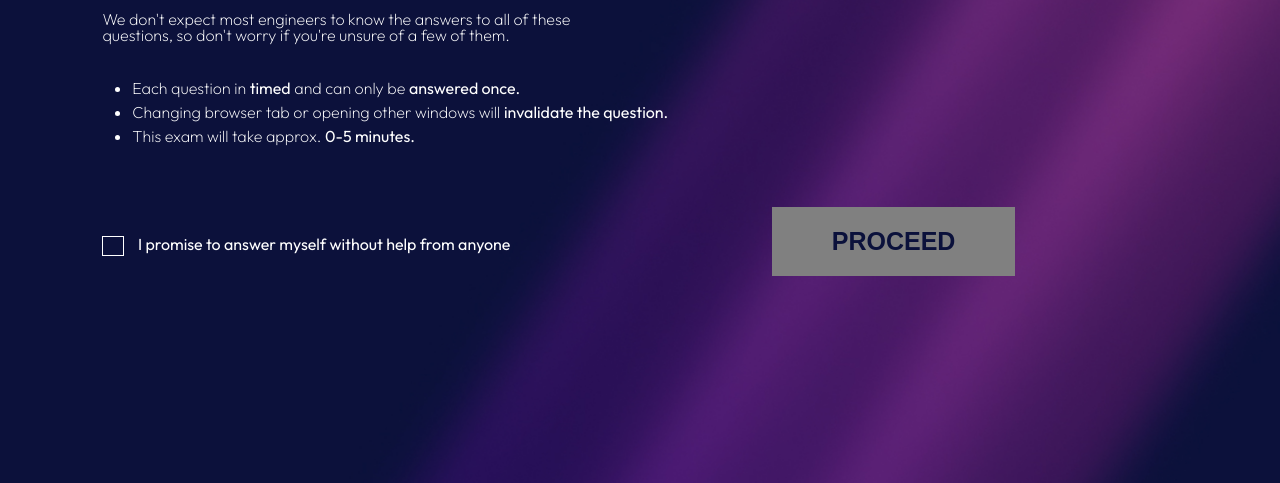
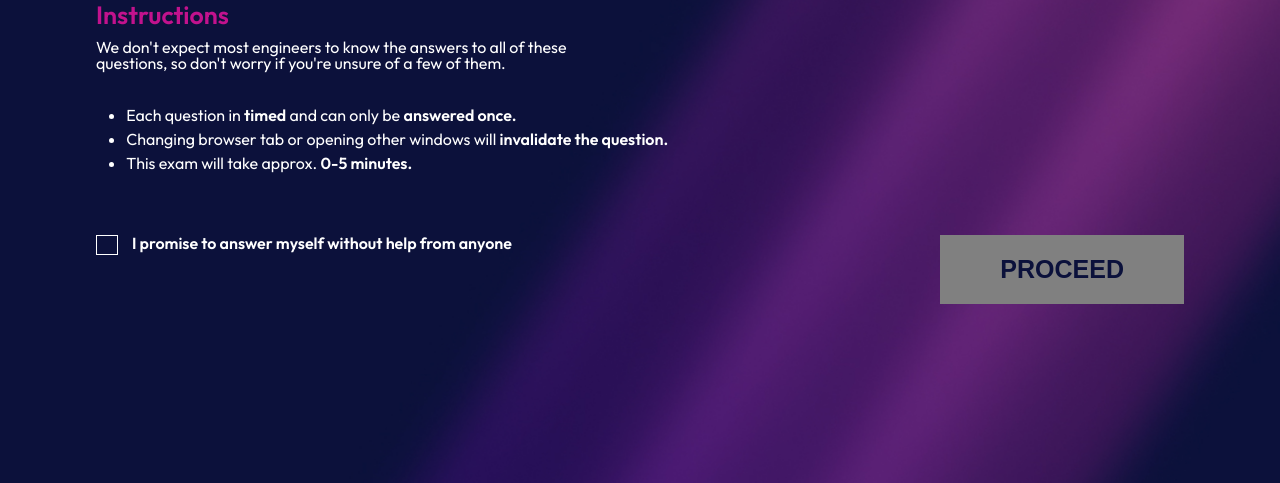
Before and after one commit to Alessandrordless/Bw1, a plain HTML site: page Welcome/index.html in a window 1280 px wide. Shown: the part 317-800 px from the top of the page. Drawn offline with Linux system fonts and the light colour scheme.

Commit message:
set Margin

```diff
--- a/Welcome/Asset/style.css
+++ b/Welcome/Asset/style.css
@@ -1,7 +1,4 @@
-@import url("https://fonts.googleapis.com/css2?family=Outfit:wght@500&display=swap");
-@import url("https://fonts.googleapis.com/css2?family=Outfit:wght@100&display=swap");
-@import url("https://fonts.googleapis.com/css2?family=Outfit:wght@200&display=swap");
-@import url("https://fonts.googleapis.com/css2?family=Outfit:wght@300;400&display=swap");
+@import url("https://fonts.googleapis.com/css2?family=Outfit:wght@400;500;600&display=swap");
 *,
 *::after,
 *::before {
@@ -14,9 +11,14 @@ body {
   background-image: url(../Images/bg.jpg);
   background-repeat: no-repeat;
   background-size: cover;
-  margin: 3% 8% 0 8%;
   font-family: "Outfit", sans-serif;
   color: white;
+}
+
+.body {
+  max-width: 85%;
+  margin: 0 auto;
+  margin-top: 5%;
 }
 
 header {
@@ -34,11 +36,11 @@ header img {
 .instructions h1 {
   font-size: 60px;
   padding-bottom: 3%;
-  font-weight: 300;
+  font-weight: 400;
 }
 
 .instructions span {
-  font-weight: 500;
+  font-weight: 600;
 }
 
 .instructions h2 {
@@ -55,7 +57,7 @@ header img {
 p,
 ul {
   font-size: 16px;
-  font-weight: 200;
+  font-weight: 400;
   font-family: "Outfit", sans-serif;
 }
 
@@ -93,7 +95,7 @@ ul li {
   border: none;
   font-size: 25px;
   padding: 20px 60px;
-  margin-left: 24%;
+  float: right;
   box-shadow: 1px 1px 30px 4px #00ffff;
 }
 
@@ -103,5 +105,5 @@ ul li {
 }
 
 span {
-  font-weight: 400;
+  font-weight: 600;
 }
--- a/Welcome/index.html
+++ b/Welcome/index.html
@@ -8,6 +8,7 @@
     <title>Welcome Page</title>
   </head>
   <body>
+    <div class="body">
       <header>
         <img src="./Images/epicode_logo.png" alt="" />
       </header>
@@ -37,9 +38,10 @@
         <div class="checkbox">
           <input type="checkbox" />
           <label for="checkbox"><span>I promise to answer myself without help from anyone</span></label>
-        <button id="btn-1">PROCEED</button>
+          <a href="../Benchmark/index.html"><button id="btn-1">PROCEED</button></a>
         </div>
       </main>
+    </div>
     <script src="./assets/index.js"></script>
   </body>
 </html>
```
Lines whose indentation alone changed are shown as unchanged.
